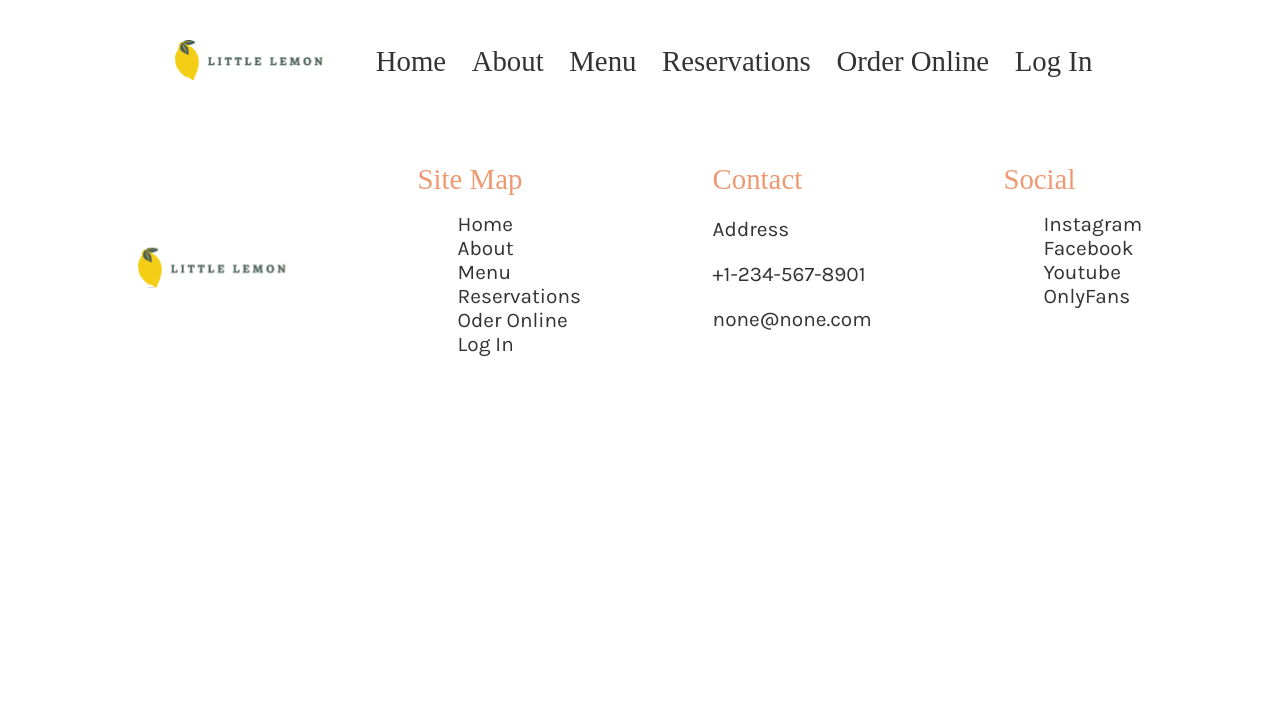
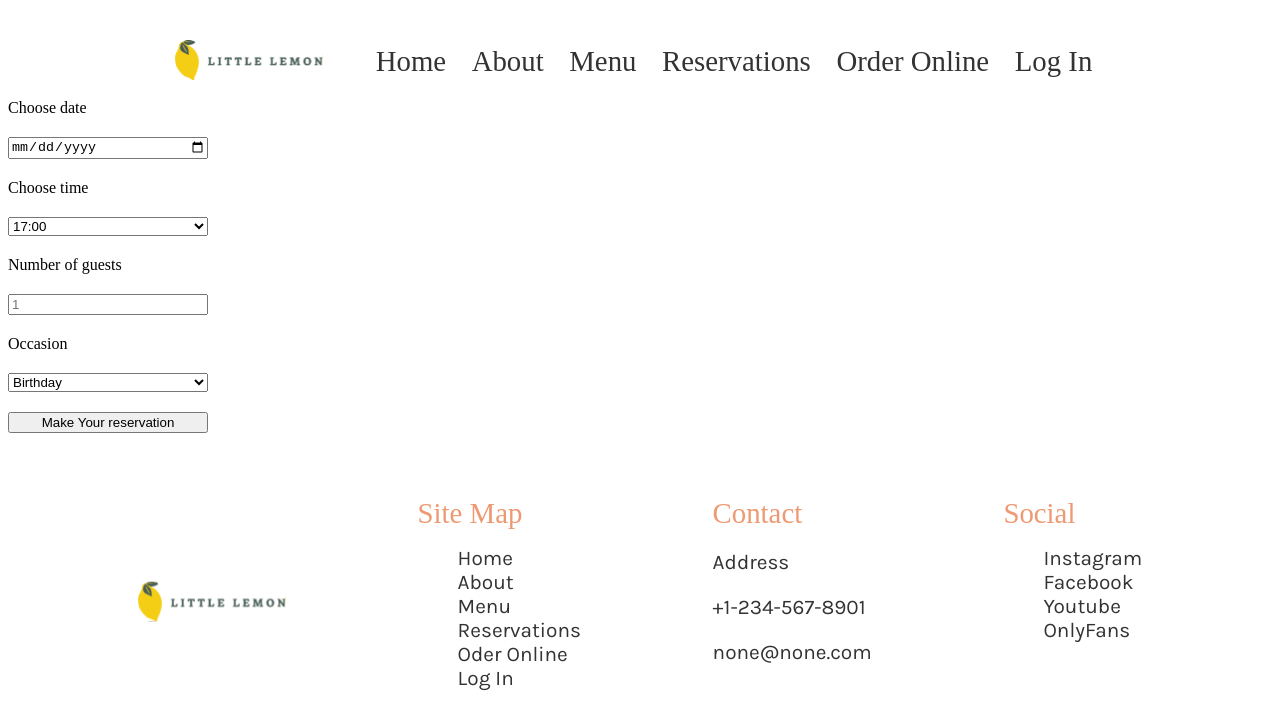
Before and after one commit to d-ramirez88/meta_capstone, a React (Create React App) app: page /booking in a window 1280 px wide. Shown: the top 728 px of the page. Built offline with nearby package versions, Linux system fonts and the light colour scheme; a web font is replaced by a local one.

Commit message:
added booking page

```diff
--- /dev/null
+++ b/src/components/BookingForm.js
@@ -0,0 +1,27 @@
+function BookingForm() {
+    return (
+        <form style={{display: "grid", maxWidth: 200+"px", gap: 20+"px"}}>
+            <label htmlFor="res-date">Choose date</label>
+            <input type="date" id="res-date"/>
+            <label htmlFor="res-time">Choose time</label>
+            <select id="res-time ">
+                <option>17:00</option>
+                <option>18:00</option>
+                <option>19:00</option>
+                <option>20:00</option>
+                <option>21:00</option>
+                <option>22:00</option>
+            </select>
+            <label htmlFor="guests">Number of guests</label>
+            <input type="number" placeholder="1" min="1" max="10" id="guests"/>
+            <label htmlFor="occasion">Occasion</label>
+            <select id="occasion">
+                <option>Birthday</option>
+                <option>Anniversary</option>
+            </select>
+            <input type="submit" value="Make Your reservation"/>
+        </form>
+    )
+}
+
+export default BookingForm;
--- /dev/null
+++ b/src/components/BookingPage.js
@@ -0,0 +1,10 @@
+import BookingForm from "./BookingForm";
+function BookingPage() {
+    return (
+        <>
+        <BookingForm />
+        </>
+    )
+}
+
+export default BookingPage;
--- a/src/components/Footer.js
+++ b/src/components/Footer.js
@@ -11,7 +11,7 @@ function Footer() {
                     <li><Link to="/">Home</Link></li>
                     <li><Link to="about">About</Link></li>
                     <li><Link to="menu">Menu</Link></li>
-                    <li><Link to="reserve">Reservations</Link></li>
+                    <li><Link to="booking">Reservations</Link></li>
                     <li><Link to="orderOnline">Oder Online</Link></li>
                     <li><Link to="logIn">Log In</Link></li>
                 </ul>
--- a/src/components/Main.js
+++ b/src/components/Main.js
@@ -1,7 +1,8 @@
-import Hero from "./Hero"
-import Highlight from "./Highlight"
+import Hero from "./Hero";
+import Highlight from "./Highlight";
 import Testimonials from "./Testimonials";
 import About from "./About";
+import BookingPage from "./BookingPage";
 import { Route, Routes } from 'react-router-dom'
 
 function Main() {
@@ -17,6 +18,7 @@ function Main() {
                         <Testimonials />
                     </>}>
                 </Route>
+                <Route path="/booking" element={<BookingPage />}></Route>
             </Routes>
         </main>
     )
--- a/src/components/Nav.js
+++ b/src/components/Nav.js
@@ -8,7 +8,7 @@ function Nav() {
                 <li><Link to="/">Home</Link></li>
                 <li><Link to="about">About</Link></li>
                 <li><Link to="menu">Menu</Link></li>
-                <li><Link to="reserve">Reservations</Link></li>
+                <li><Link to="booking">Reservations</Link></li>
                 <li><Link to="orderOnline">Order Online</Link></li>
                 <li><Link to="logIn">Log In</Link></li>
             </ul>
--- a/src/index.css
+++ b/src/index.css
@@ -138,6 +138,11 @@ article a {
 }
 
 #about {
+  font-family: "Karla", sans-serif;
+  font-size: 1.3rem;
+  font-weight: 400;
+  color: #333333;
+  margin-block-end: 3rem;
   display: flex;
   justify-content: center;
 }
```
